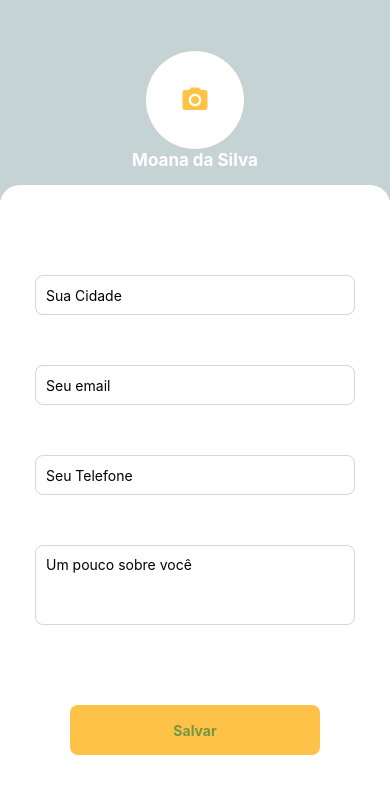
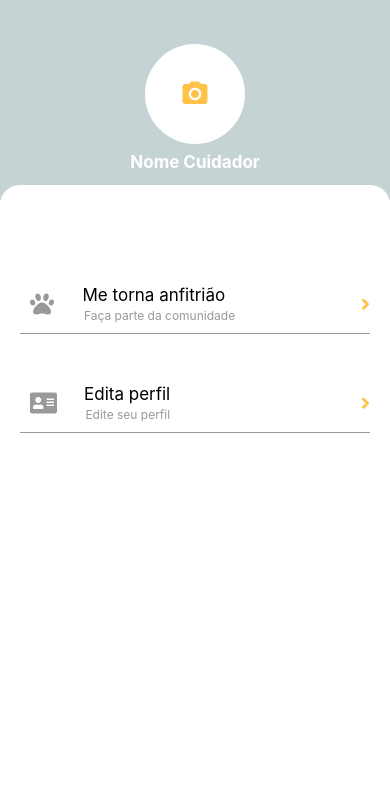
Before and after one commit to RgMellon/Nanny-Pet, a React Native app: screen /PerfilUser in a window 390 px wide. Shown: the top 794 px of the page. Built offline with nearby package versions, Linux system fonts and the light colour scheme.

Commit message:
terminando css do menu

```diff
--- a/App.js
+++ b/App.js
@@ -9,5 +9,5 @@ import Home from "./src/pages/Home";
 import CadAnfi from "./src/pages/CadAnfi";
 
 export default function App() {
-  return <CadAnfi />;
+  return <PerfilUser />;
 }
--- a/src/pages/PerfilUser/index.js
+++ b/src/pages/PerfilUser/index.js
@@ -1,4 +1,6 @@
 import React from "react";
+
+import { MaterialIcons, FontAwesome5 } from "@expo/vector-icons";
 
 import * as S from "./styles";
 
@@ -6,19 +8,37 @@ const PerfilUser = () => {
   return (
     <S.Container>
       <S.ContentImage>
-          <S.CircleImage></S.CircleImage>
-          <S.TextNome>Nome Cuidador</S.TextNome>
+        <S.CircleImage>
+          <MaterialIcons name="photo-camera" size={30} color="#FFC249" />
+        </S.CircleImage>
+        <S.TextNome>Nome Cuidador</S.TextNome>
       </S.ContentImage>
 
       <S.Detail />
 
-      <S.TextInput>
-          <S.Text>Me torna anfitrião</S.Text>
-      </S.TextInput>
-      <S.TextInput >
-          <S.Text>Edita perfil</S.Text>
-      </S.TextInput>
+      <S.Content>
+        <S.MenuItem>
+          <FontAwesome5 solid name="paw" size={24} color="#999" />
 
+          <S.Info>
+            <S.Text>Me torna anfitrião</S.Text>
+            <S.Description> Faça parte da comunidade </S.Description>
+          </S.Info>
+
+          <FontAwesome5 solid name="angle-right" size={18} color="#FFC249" />
+        </S.MenuItem>
+
+        <S.MenuItem>
+          <FontAwesome5 solid name="address-card" size={24} color="#999" />
+
+          <S.Info>
+            <S.Text>Edita perfil</S.Text>
+            <S.Description> Edite seu perfil </S.Description>
+          </S.Info>
+
+          <FontAwesome5 solid name="angle-right" size={18} color="#FFC249" />
+        </S.MenuItem>
+      </S.Content>
     </S.Container>
   );
 };
--- a/src/pages/PerfilUser/styles.js
+++ b/src/pages/PerfilUser/styles.js
@@ -3,7 +3,6 @@ import styled from "styled-components/native";
 export const Container = styled.ScrollView`
   flex: 1;
   background: #fff;
-
 `;
 
 export const ContentImage = styled.View`
@@ -15,19 +14,23 @@ export const ContentImage = styled.View`
   align-items: center;
 `;
 
-export const CircleImage = styled.View`
-    width: 120px;
-    height: 120px;
+export const CircleImage = styled.TouchableOpacity`
+  width: 100px;
+  height: 100px;
   background: #fff;
   border-radius: 60px;
   margin-top: 15px;
+
+  justify-content: center;
+  align-items: center;
 `;
 
 export const TextNome = styled.Text`
   text-align: center;
   color: #fff;
   font-weight: bold;
-    font-size: 18px;
+  font-size: 17px;
+  margin-top: 8px;
 `;
 
 export const Detail = styled.View`
@@ -39,18 +42,39 @@ export const Detail = styled.View`
   border-top-right-radius: 40px;
 `;
 
-export const TextInput = styled.TouchableOpacity`
-    width: 320px;
-    height: 50px;
-
-    border-radius: 8px;
-    border-bottom-width: 1px;
+export const MenuItem = styled.TouchableOpacity`
+  width: 100%;
+  border-bottom-width: 0.5px;
+  border-color: #999999;
   margin-top: 40px;
   padding-left: 10px;
 
+  flex-direction: row;
+  align-items: center;
+
+  justify-content: space-between;
 `;
 
 export const Text = styled.Text`
   margin-top: 10px;
+  font-size: 17px;
+`;
 
+export const Content = styled.View`
+  align-items: center;
+  margin-top: 10px;
+  padding: 20px;
 `;
+
+export const Description = styled.Text`
+  color: #999999;
+  font-size: 12px;
+  margin-top: 3px;
+  margin-bottom: 10px;
+  margin-left: -2px;
+`;
+
+export const Info = styled.View`
+  margin-left: -50px;
+  width: 200px;
+`;
```
Lines whose indentation alone changed are shown as unchanged.
